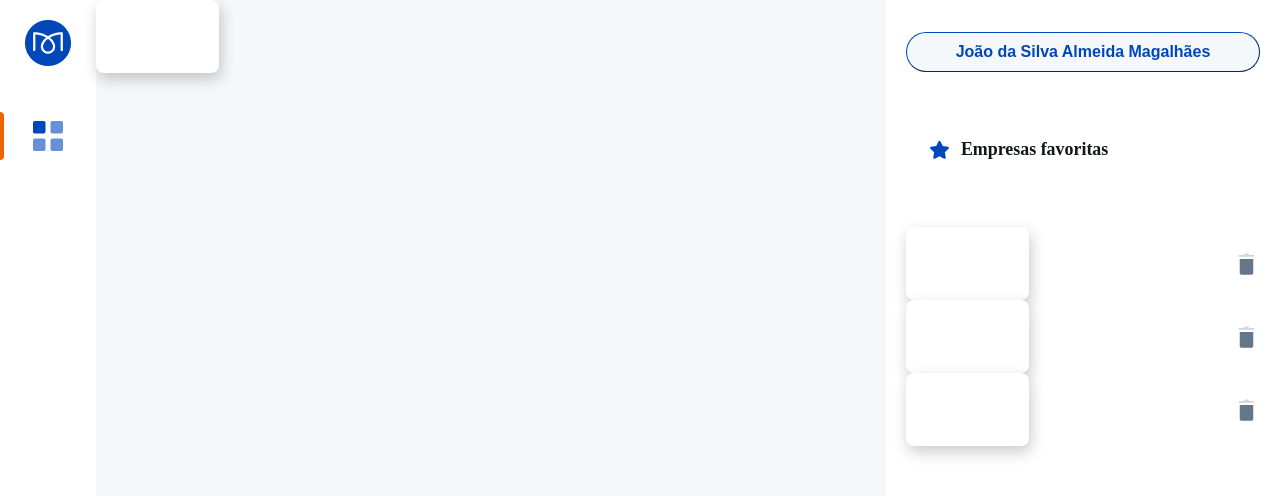
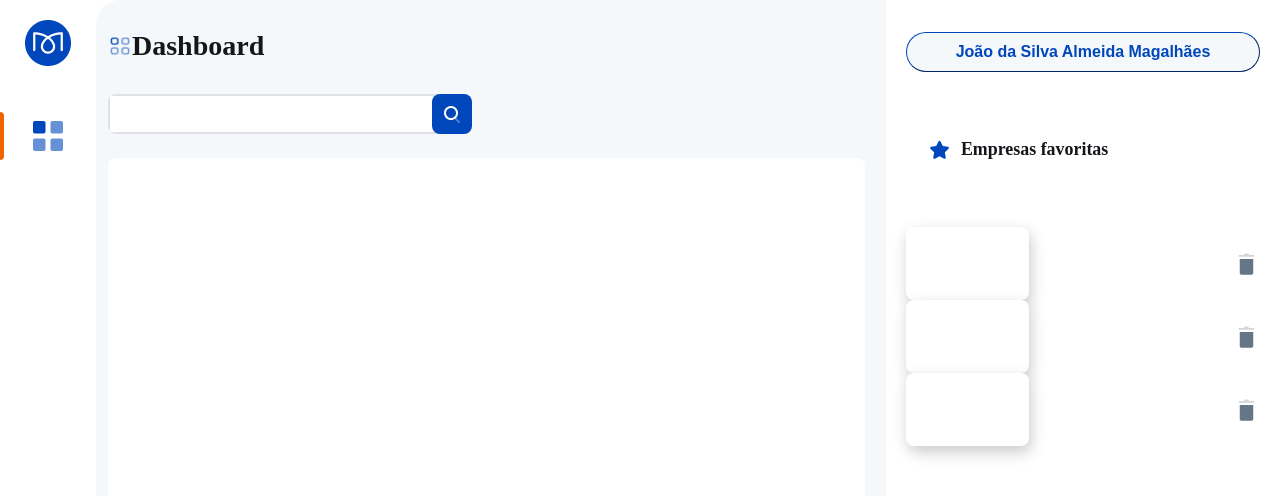
Before and after one commit to alyssondepaula/indash, a Next.js app: page / in a window 1280 px wide. Shown: the top 496 px of the page. Built offline with nearby package versions, Linux system fonts and the light colour scheme.

Commit message:
style: main

```diff
--- a/src/pages/index.tsx
+++ b/src/pages/index.tsx
@@ -2,7 +2,7 @@ import type { NextPage } from 'next'
 import { CardEmpresa } from '../components/CardEmpresa'
 import { MenuBar } from '../components/MenuBar'
 import { RightBar } from '../components/RightBar'
-import {Container, MainContent} from './styles'
+import {Container, HeadingPageContainer, Icon, InputContainer, MainContent, Text, IconContainer, Input, ChartContainer, RecentCompaniesContainer} from './styles'
 
 const Home: NextPage = () => {
   return (<>
@@ -10,9 +10,27 @@ const Home: NextPage = () => {
     <MenuBar/>
       <MainContent>
 
-        <CardEmpresa/>
+        <HeadingPageContainer>
+          <Icon src='/images/icon-dashboard.png' alt='Logo Dashboard' loading='lazy'/>
+          <Text>Dashboard</Text>
+        </HeadingPageContainer>
+
+        <InputContainer>
+           <Input/>
+          <IconContainer>
+          <Icon src='/images/search.png' alt='Search Icon' loading='lazy'/>
+          </IconContainer>
+        </InputContainer>
+
+
+        <ChartContainer/>
+
+
+
+          <RecentCompaniesContainer>
+
+          </RecentCompaniesContainer>
       </MainContent>
-
      <RightBar/>
      </Container>
     </>
--- a/src/pages/styles.tsx
+++ b/src/pages/styles.tsx
@@ -15,4 +15,79 @@ export const MainContent = styled.div`
    flex-direction: column;
    border-top-left-radius: 1.5rem;
    border-bottom-left-radius: 1.5rem;
+   padding: 2rem 1.31rem 4rem 12px;
 `;
+
+export const HeadingPageContainer = styled.div`
+   height: 1.75rem;
+   display: inline-flex;
+   align-items: center;
+   justify-content: space-between;
+`;
+
+
+export const Text = styled.h2`
+   color: var(--color-gray003);
+   font-size: 1.75rem;
+`;
+
+export const Icon = styled.img`
+   width: 1.5rem;
+   height: 1.5rem;
+`;
+
+export const InputContainer = styled.div`
+   display: flex;
+   width: 22.75rem;
+   height: 2.5rem;
+   background-color: var(--color-white);
+   margin-top: 2rem;
+   border-radius: .5rem;
+   border-top:2px solid #E1E0E7;
+   border-left:2px solid #E1E0E7;
+   border-bottom:2px solid #E1E0E7;
+   flex-direction: row;
+   align-items: center;
+   justify-content: space-between;
+`;
+
+export const IconContainer = styled.div`
+   display: flex;
+   width: 2.5rem;
+   height: 2.5rem;
+   background-color: var(--color-primary);
+   border-radius: .5rem;
+   align-items: center;
+   justify-content: center;
+
+`;
+
+export const Input = styled.input`
+  flex: 1;
+  height: 100%;
+  padding-left: 1rem;
+  border: none;
+  outline: none;
+`;
+
+export const ChartContainer = styled.div`
+   display: flex;
+   width: 100%;
+   height: 23.75rem;
+   background-color: var(--color-white);
+   border-radius: .5rem;
+   align-items: center;
+   justify-content: center;
+   margin-top: 1.5rem;
+`;
+
+export const RecentCompaniesContainer = styled.div`
+   display: flex;
+   width: 100%;
+   height: 8.5rem;
+   background-color: var(--color-white);
+   border-radius: .5rem;
+   align-items: center;
+   justify-content: center;
+   margin-top: 2.37rem;
+`;
```
Also changed, not shown: public/images/icon-dashboard.png (added), public/images/search.png (added).
